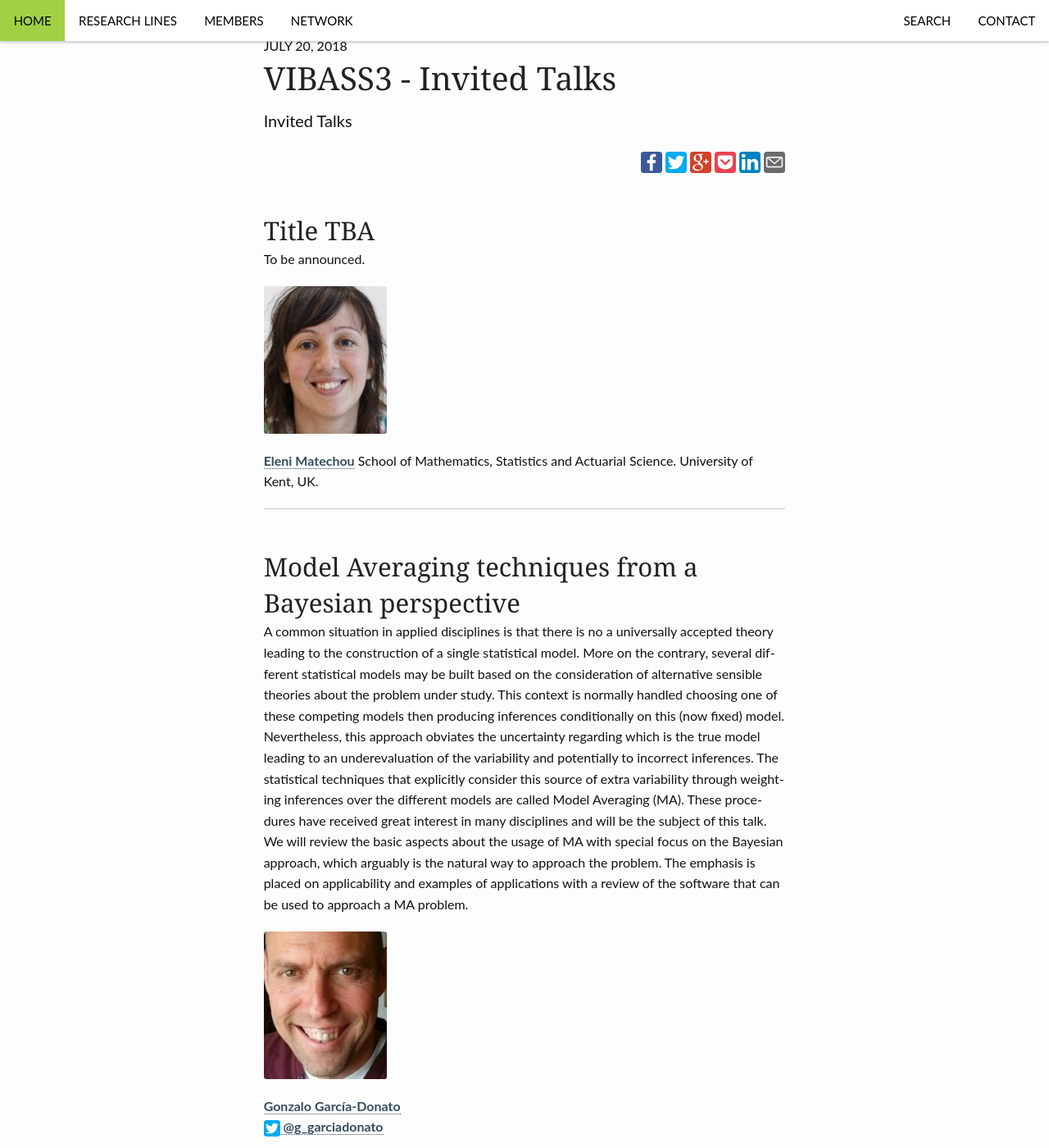
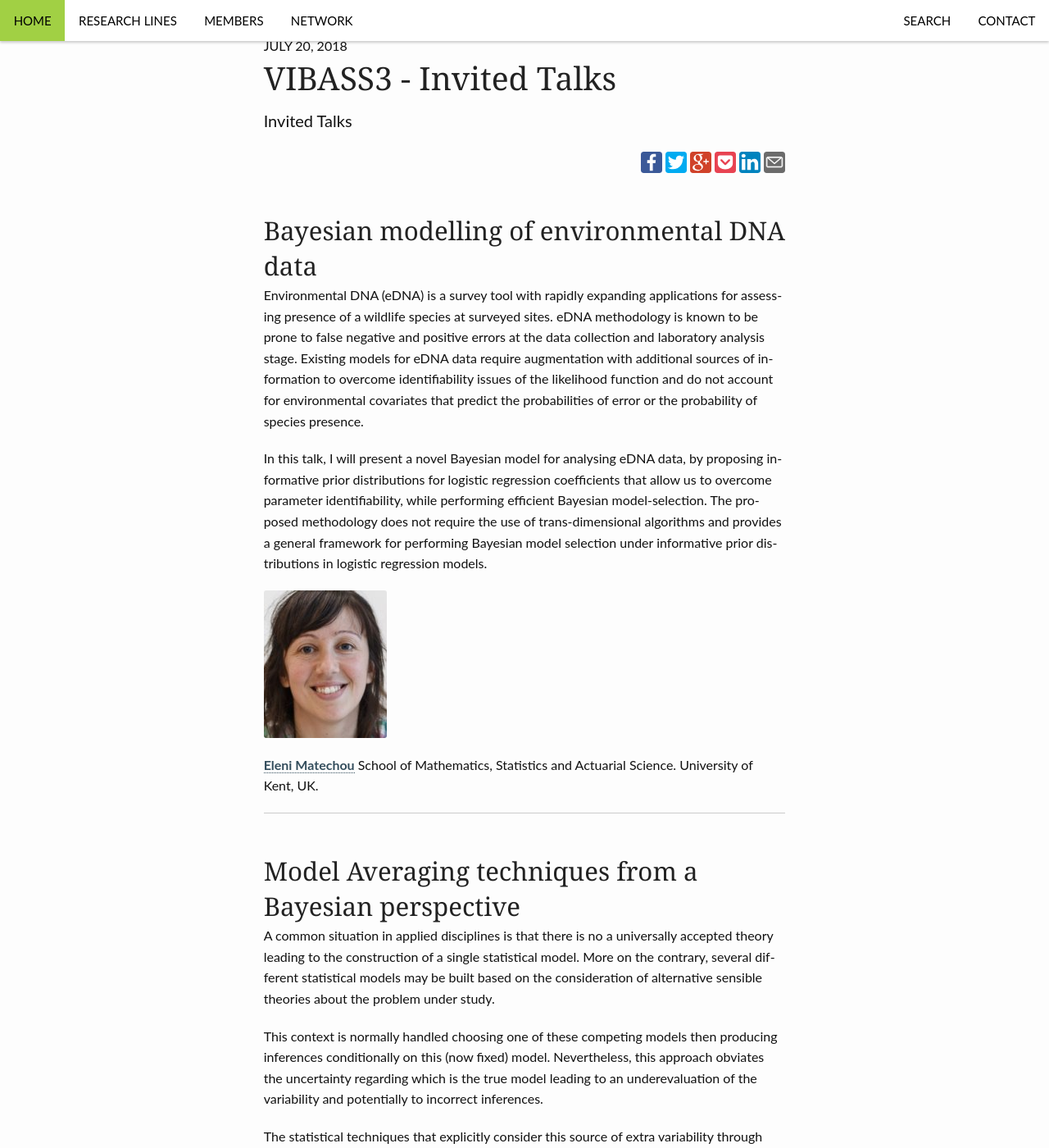
Before and after one commit to VABAR/VABAR.github.io, a Jekyll site: the page built from _posts/events/2018-11-22-vibass3/2018-12-18-vibass3-talks.md, in a window 1280 px wide and 1400 px high, scrolled down 389 px. Shown: the whole window at 82% size. Built offline with Jekyll 4.4.1, drawn with Linux system fonts in a browser that asks for light colours; some of the changed text lies outside the part shown.

Commit message:
vibass3: invited talks update

```diff
--- a/_posts/events/2018-11-22-vibass3/2018-12-18-vibass3-talks.md
+++ b/_posts/events/2018-11-22-vibass3/2018-12-18-vibass3-talks.md
@@ -15,9 +15,11 @@ categories: events
 ---
 
 
-## Title TBA
+## Bayesian modelling of environmental DNA data
 
-To be announced.
+Environmental DNA (eDNA) is a survey tool with rapidly expanding applications for assessing presence of a wildlife species at surveyed sites. eDNA methodology is known to be prone to false negative and positive errors at the data collection and laboratory analysis stage. Existing models for eDNA data require augmentation with additional sources of information to overcome identifiability issues of the likelihood function and do not account for environmental covariates that predict the probabilities of error or the probability of species presence.
+
+In this talk, I will present a novel Bayesian model for analysing eDNA data, by proposing informative prior distributions for logistic regression coefficients that allow us to overcome parameter identifiability, while performing efficient Bayesian model-selection. The proposed methodology does not require the use of trans-dimensional algorithms and provides a general framework for performing Bayesian model selection under informative prior distributions in logistic regression models.
 
 
 ![image]({{ site.urlimg }}eleni_matechou.jpg)
@@ -30,7 +32,13 @@ School of Mathematics, Statistics and Actuarial Science.  University of Kent, UK
 
 ## Model Averaging techniques from a Bayesian perspective
 
-A common situation in applied disciplines is that there is no a universally accepted theory leading to the construction of a single statistical model. More on the contrary, several different statistical models may be built based on the consideration of alternative sensible theories about the problem under study. This context is normally handled choosing one of these competing models then producing inferences conditionally on this (now fixed) model. Nevertheless, this approach obviates the uncertainty regarding which is the true model leading to an underevaluation of the variability and potentially to incorrect inferences. The statistical techniques that explicitly consider this source of extra variability through weighting inferences over the different models are called Model Averaging (MA). These procedures have received great interest in many disciplines and will be the subject of this talk. We will review the basic aspects about the usage of MA with special focus on the Bayesian approach, which arguably is the natural way to approach the problem. The emphasis is placed on applicability and examples of applications with a review of the software that can be used to approach a MA problem.
+A common situation in applied disciplines is that there is no a universally accepted theory leading to the construction of a single statistical model. More on the contrary, several different statistical models may be built based on the consideration of alternative sensible theories about the problem under study.
+
+This context is normally handled choosing one of these competing models then producing inferences conditionally on this (now fixed) model. Nevertheless, this approach obviates the uncertainty regarding which is the true model leading to an underevaluation of the variability and potentially to incorrect inferences.
+
+The statistical techniques that explicitly consider this source of extra variability through weighting inferences over the different models are called Model Averaging (MA). These procedures have received great interest in many disciplines and will be the subject of this talk.
+
+We will review the basic aspects about the usage of MA with special focus on the Bayesian approach, which arguably is the natural way to approach the problem. The emphasis is placed on applicability and examples of applications with a review of the software that can be used to approach a MA problem.
 
 
 ![image]({{ site.urlimg }}gonzalo_garciadonato.jpg)
```
Also changed, not shown: index.md (+3 -1 lines).
